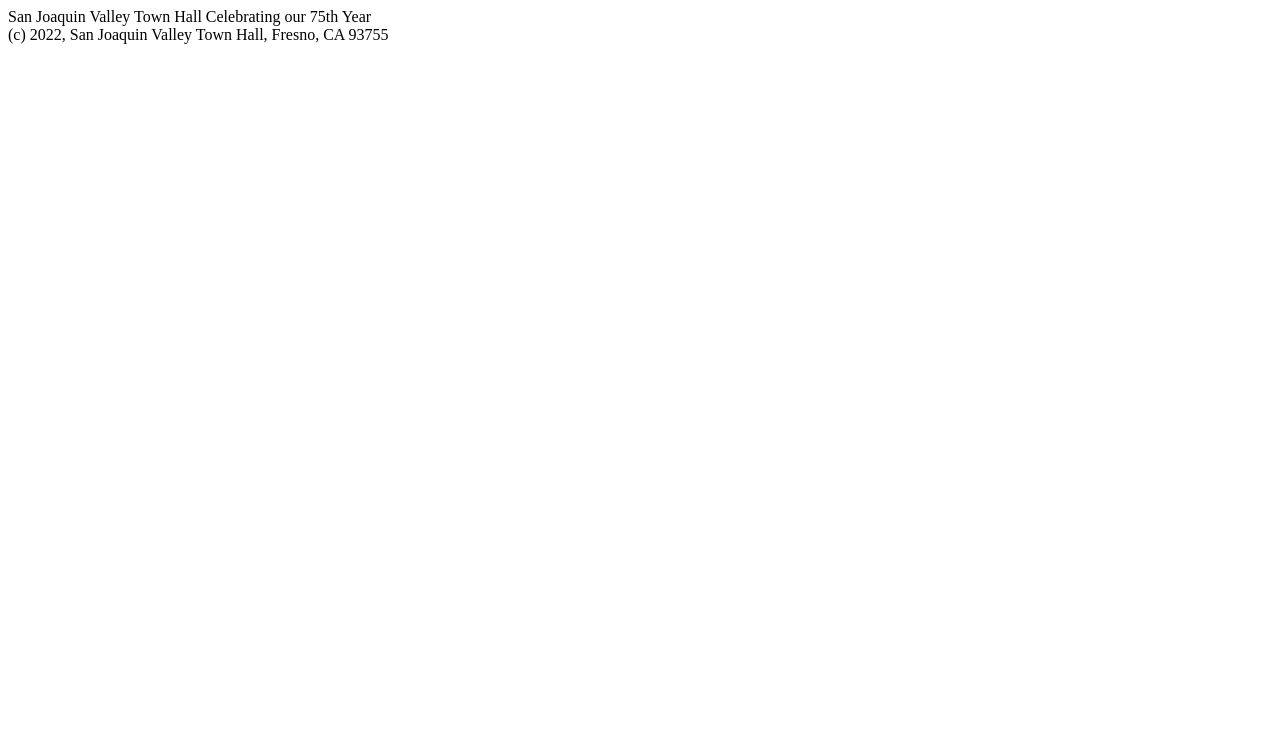
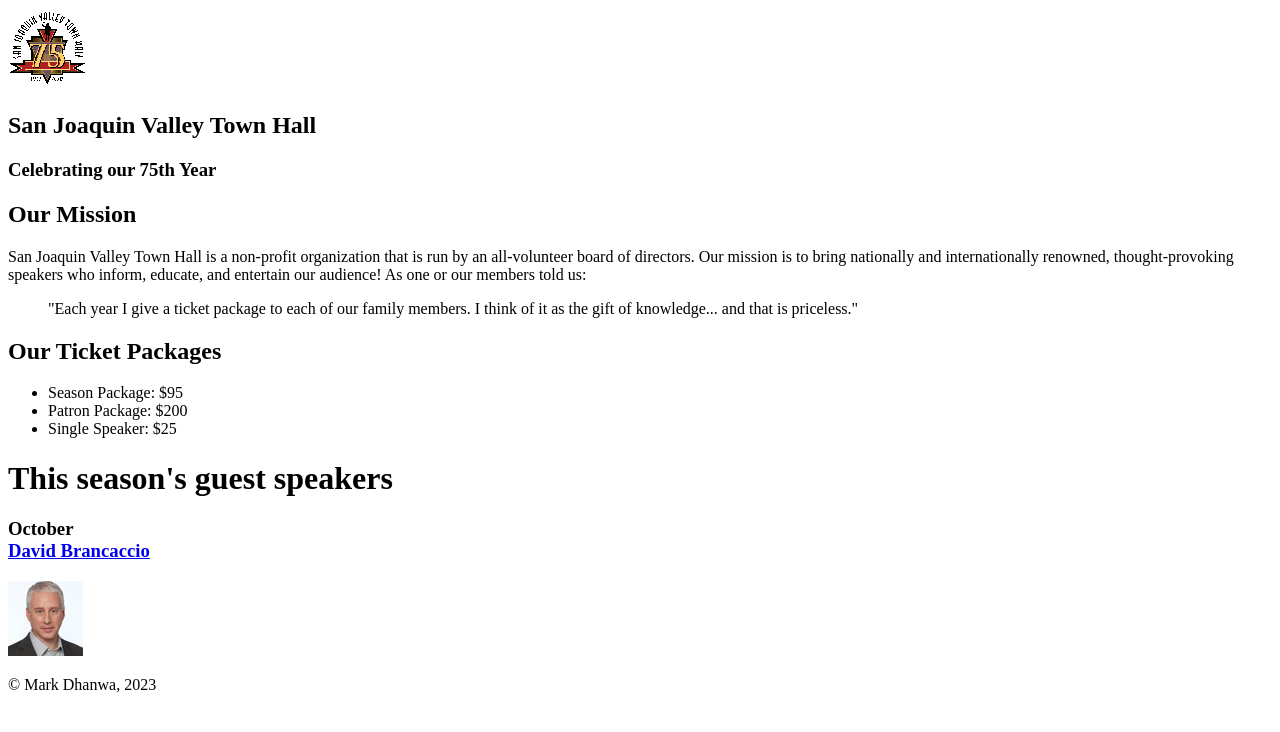
Before and after one commit to MarkDhanwa/A05, a plain HTML site: page index.html in a window 1280 px wide. Drawn offline with Linux system fonts and the light colour scheme.

Commit message:
Add files via upload

```diff
--- a/index.html
+++ b/index.html
@@ -9,14 +9,36 @@
 
 <body>
 	<header>
-		San Joaquin Valley Town Hall
-		Celebrating our 75th Year
+		<img height=80 class="logo" src="images/town_hall_logo.gif" alt="Town Hall Logo">
+		<h2>San Joaquin Valley Town Hall</h2>
+		<h3>Celebrating our 75th Year</h3>
+
 	</header>
 	<main>
+		<h2>Our Mission</h2>
+		<p>San Joaquin Valley Town Hall is a non-profit organization that is run
+		by an all-volunteer board of directors. Our mission is to bring nationally
+		and internationally renowned, thought-provoking speakers who inform,
+		educate, and entertain our audience! As one or our members told us:</p>
+		<blockquote>"Each year I give a ticket package to each of our family
+		members. I think of it as the gift of knowledge...
+		and that is priceless."</blockquote>
+		<h2>Our Ticket Packages</h2>
+		<ul>
+			<li>Season Package: $95</li>
+			<li>Patron Package: $200</li>
+			<li>Single Speaker: $25</li>
+
+		</ul>
+		<h1>This season's guest speakers</h1>
+		<h3>October <br> <a href="speakers.brancaccio.html">David Brancaccio</a> </h3>
+		<img height=75 src="images/brancaccio75.jpg" alt="Picture of speaker David Brancaccio">
 
 	</main>
+
+</body>
 	<footer>
-		(c) 2022, San Joaquin Valley Town Hall, Fresno, CA 93755
+		<p>&COPY; Mark Dhanwa, 2023</p>
 	</footer>
-</body>
+
 </html>
```
